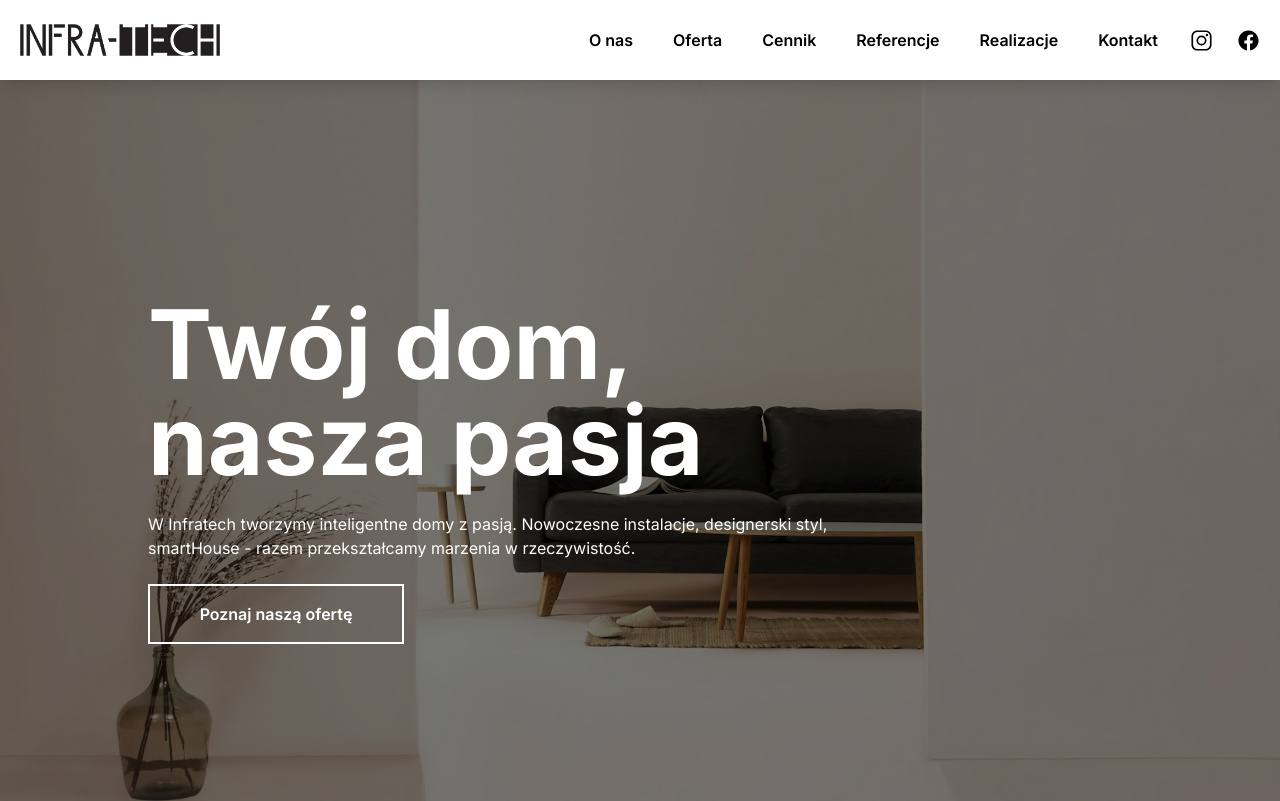
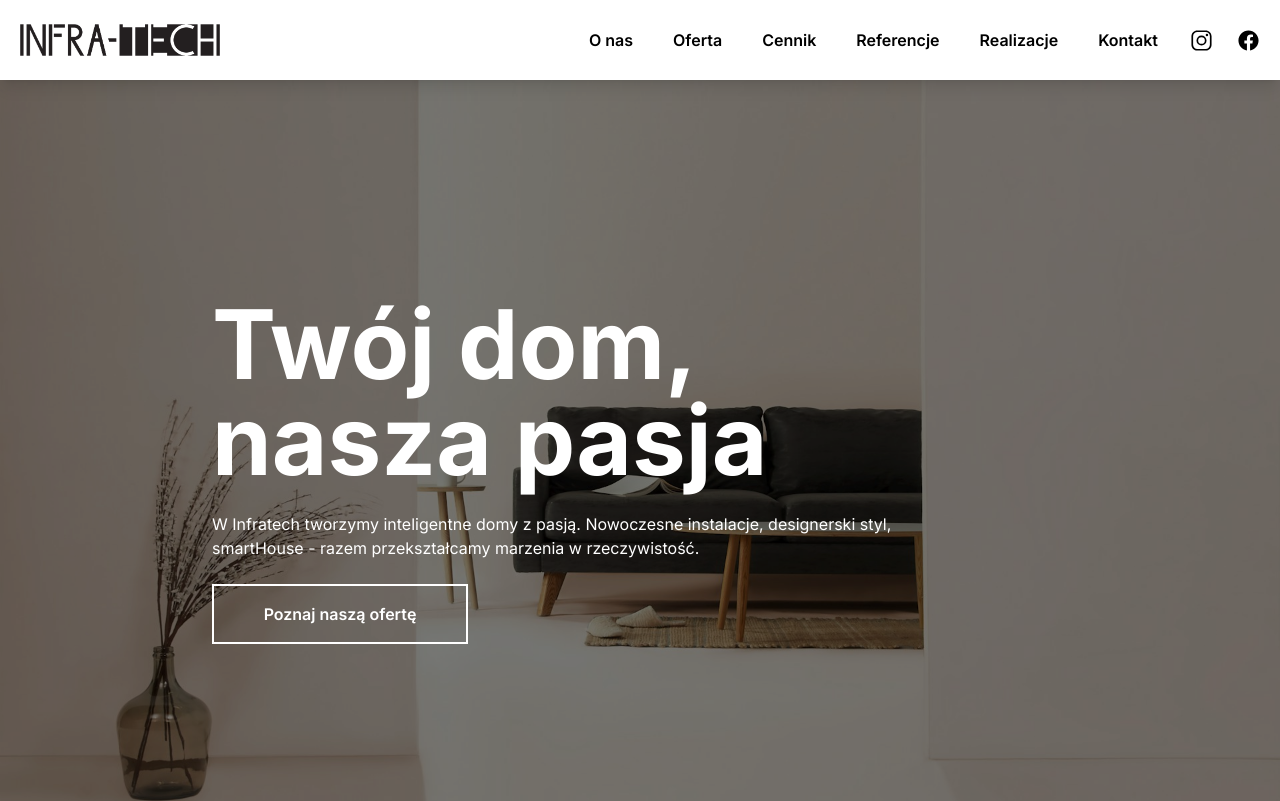
Before and after one commit to emilkowalczyk/infratech, a Next.js app: page / in a window 1280 px wide. Shown: the top 801 px of the page. Built offline with nearby package versions, Linux system fonts and the light colour scheme.

Commit message:
change container size in herosection

```diff
--- a/src/app/layout.tsx
+++ b/src/app/layout.tsx
@@ -4,8 +4,8 @@ import './globals.css';
 import Footer from '@/components/Footer';
 
 export const metadata = {
-  title: 'Infratech.pl',
-  description: 'Generated by Next.js',
+  title: 'Infratech',
+  description: 'Innowacyjne rozwiązania dla twojego domu',
 };
 
 const inter = Inter({
--- a/src/components/HeroSection.tsx
+++ b/src/components/HeroSection.tsx
@@ -20,7 +20,7 @@ function HeroSection({ bgImage, heading, description, btnLabel }: Props) {
         priority
         className='w-full h-[780px] object-cover absolute top-16 left-0 -z-10 brightness-[50%]'
       />
-      <div className='h-full flex flex-col justify-center items-center md:items-start px-5 md:max-w-5xl md:mx-auto md:w-full'>
+      <div className='h-full flex flex-col justify-center items-center md:items-start px-5 md:max-w-4xl md:mx-auto md:w-full'>
         <h1 className='text-6xl md:text-8xl md:w-[600px] text-white font-bold  text-center leading-tight md:text-left'>
           {heading}
         </h1>
```
